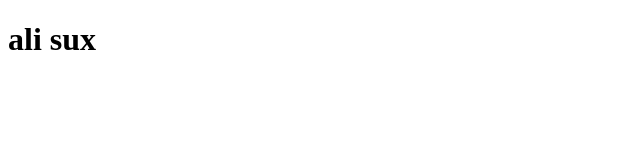
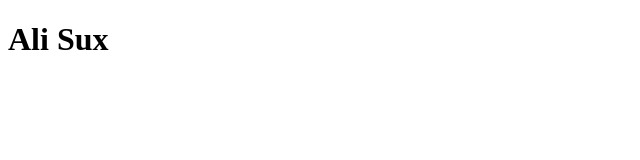
Before and after one commit to Jujubeaz/esports-trackr-frontend, a React (Create React App) app: page / in a window 1280 px wide. Shown: the top 160 px of the page, without its empty margins (0-640 px from the left). Built offline with nearby package versions, Linux system fonts and the light colour scheme.

Commit message:
adds 404 page

```diff
--- a/src/App.js
+++ b/src/App.js
@@ -1,6 +1,7 @@
 import React, { Component } from 'react';
 import axios from 'axios';
 import { withRouter } from 'react-router-dom';
+import Routes from './config/routes';
 
 class App extends Component {
   state = {
@@ -25,9 +26,9 @@ class App extends Component {
 
   render() {
     return (
-      <div className="App">
-        <h1>ali sux</h1>
-      </div>
+      <>
+        <Routes currentUser={this.state.currentUser} setCurrentUser={this.setCurrentUser}/>
+      </>
     );
   };
 };
--- /dev/null
+++ b/src/components/Home/Home.js
@@ -0,0 +1,11 @@
+import React from 'react';
+
+const Home = () => {
+  return (
+    <div>
+      <h1>Ali Sux</h1>
+    </div>
+  );
+};
+
+export default Home;
--- /dev/null
+++ b/src/components/NotFound/NotFound.js
@@ -0,0 +1,11 @@
+import React from 'react';
+
+const NotFound = () => {
+  return (
+    <div>
+      <h1>Error 404: Page Not Found</h1>
+    </div>
+  );
+};
+
+export default NotFound;
--- /dev/null
+++ b/src/config/routes.js
@@ -0,0 +1,13 @@
+import React from 'react';
+import { Switch, Route } from 'react-router-dom';
+import Home from '../components/Home/Home';
+import NotFound from '../components/NotFound/NotFound'
+
+export default ({ currentUser, setCurrentUser }) => (
+  <>
+    <Switch>
+      <Route exact path='/' render={() => <Home currentUser={currentUser} setCurrentUser={setCurrentUser}/>} />
+      <Route path='/' component={NotFound} />
+    </Switch>
+  </>
+)
```
Also changed, not shown: src/components/Navbar/Navbar.js (added, +16 -0 lines).
